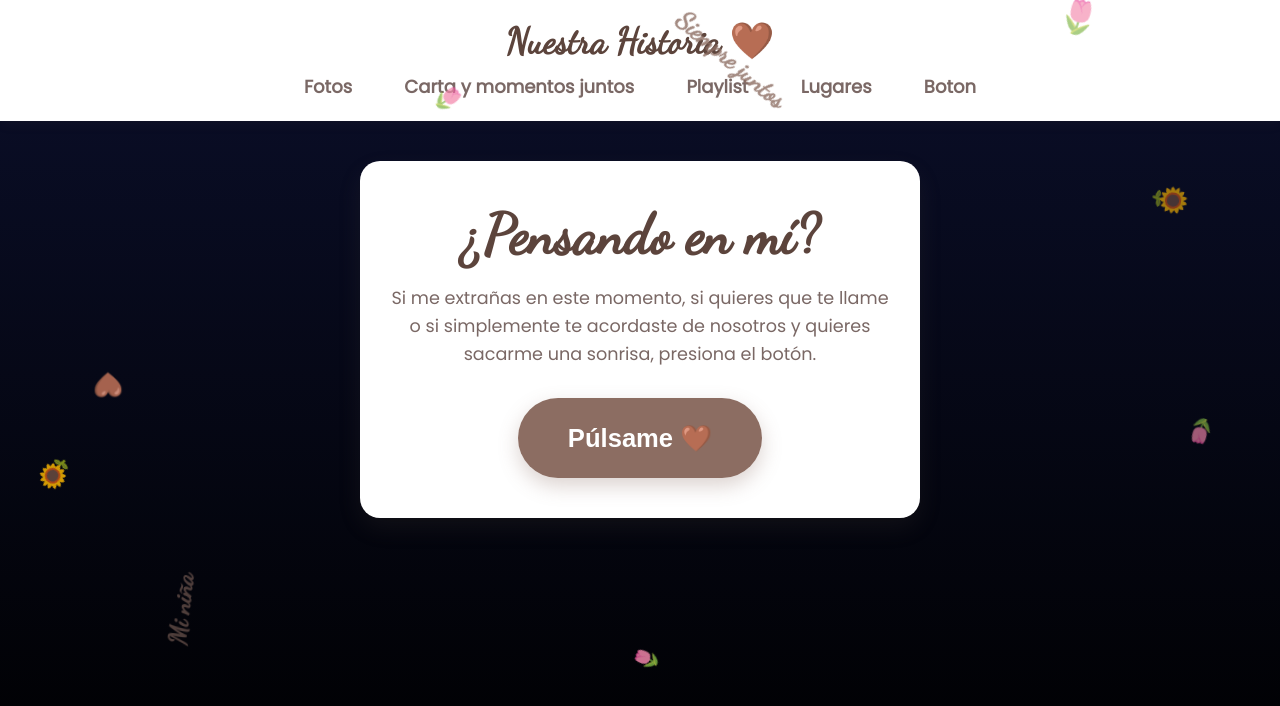
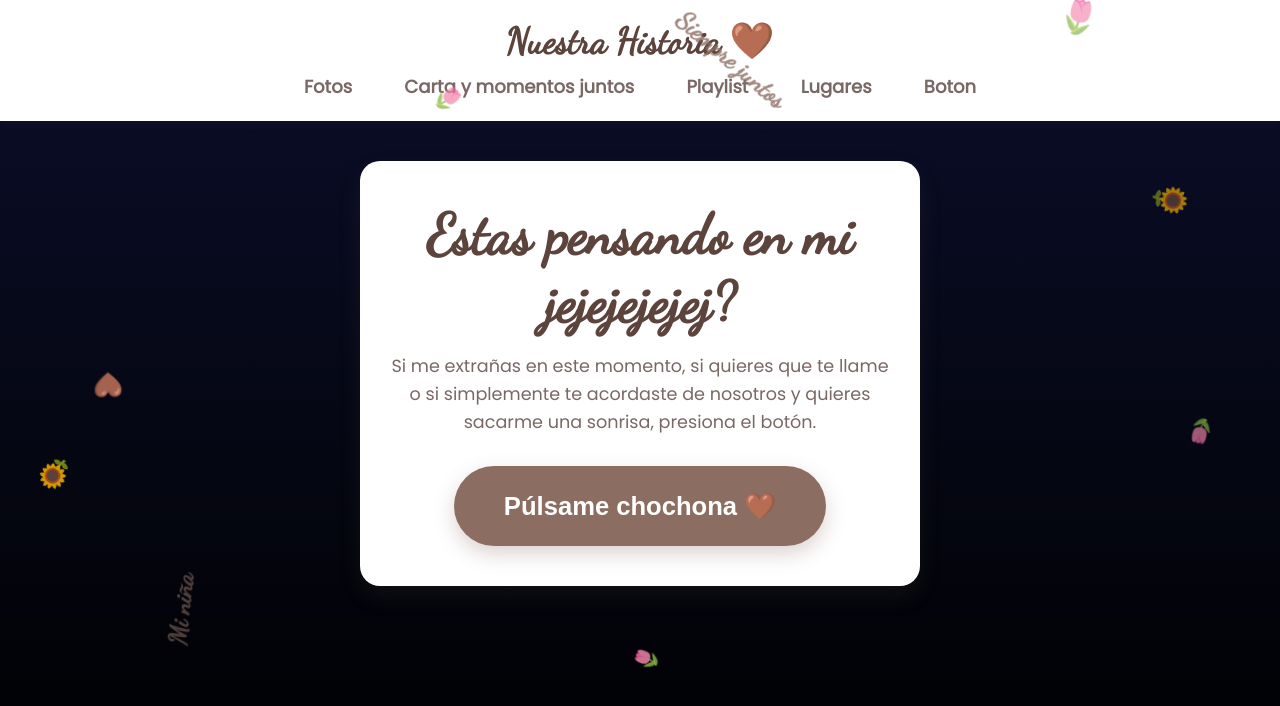
Before and after one commit to badbunnydd40-ops/hello, a plain HTML site: page boton.html in a window 1280 px wide. Drawn offline with Linux system fonts and the light colour scheme.

Commit message:
Update boton.html

```diff
--- a/boton.html
+++ b/boton.html
@@ -137,13 +137,13 @@
 
   <div class="container">
     <div class="card">
-      <h1>¿Pensando en mí?</h1>
+      <h1>Estas pensando en mi jejejejejej?</h1>
       <p>Si me extrañas en este momento, si quieres que te llame o si simplemente te acordaste de nosotros y quieres sacarme una sonrisa, presiona el botón.</p>
 
       <!-- Botón configurado con el corazón marrón -->
-      <button class="boton-amor" onclick="enviarAviso()">Púlsame 🤎</button>
+      <button class="boton-amor" onclick="enviarAviso()">Púlsame chochona 🤎</button>
 
-      <p id="mensaje-confirmacion">¡Aviso enviado! Mi móvil acaba de vibrar. Prepárate porque te voy a escribir o llamar ahora mismo... Te amo. 😘</p>
+      <p id="mensaje-confirmacion">mmmm aviso enviado en nada te respondere corazon te amoooooooooo 😘</p>
     </div>
   </div>
 
```
